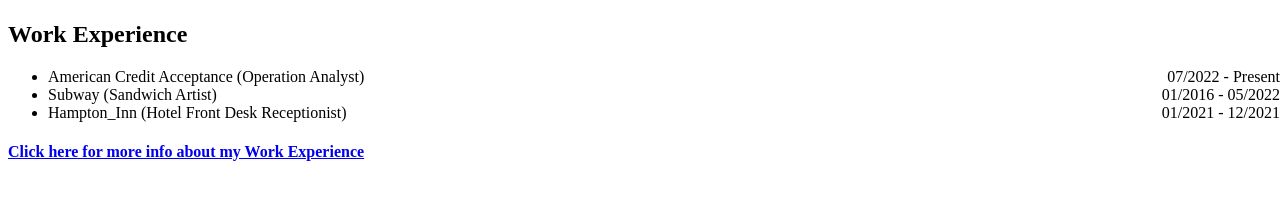
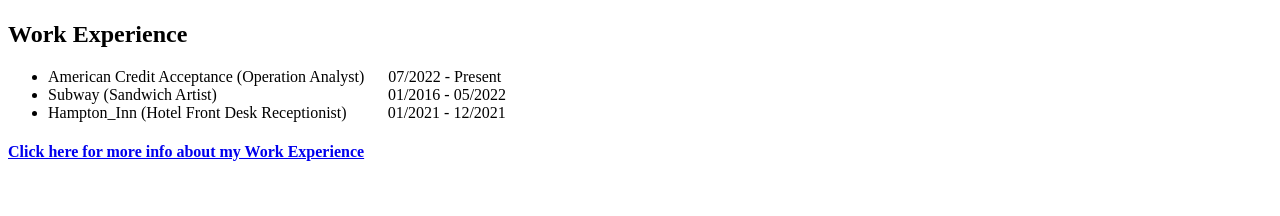
Before and after one commit to JoeyDawra97/html-portfolio, a plain HTML site: page index.html in a window 1280 px wide. Shown: the part 584-800 px from the top of the page. Drawn offline with Linux system fonts and the light colour scheme.

Commit message:
Add files via upload

```diff
--- a/index.html
+++ b/index.html
@@ -47,15 +47,16 @@
     <h2>Work Experience</h2>
         <ul>
             <li>American Credit Acceptance (Operation Analyst)
-                <span style="position: absolute; right: 0;">07/2022 - Present</span>
+
+                <span style="margin-left: 20px;">07/2022 - Present</span>
             </li>
 
             <li>Subway (Sandwich Artist)
-                <span style="position: absolute; right: 0;">01/2016 - 05/2022</span>
+                <span style="margin-left: 167px;">01/2016 - 05/2022</span>
             </li>
 
             <li>Hampton_Inn (Hotel Front Desk Receptionist)
-                <span style="position: absolute; right: 0;">01/2021 - 12/2021</span>
+                <span style="margin-left: 37px;">01/2021 - 12/2021</span>
             </li>
         </ul>
 
```
